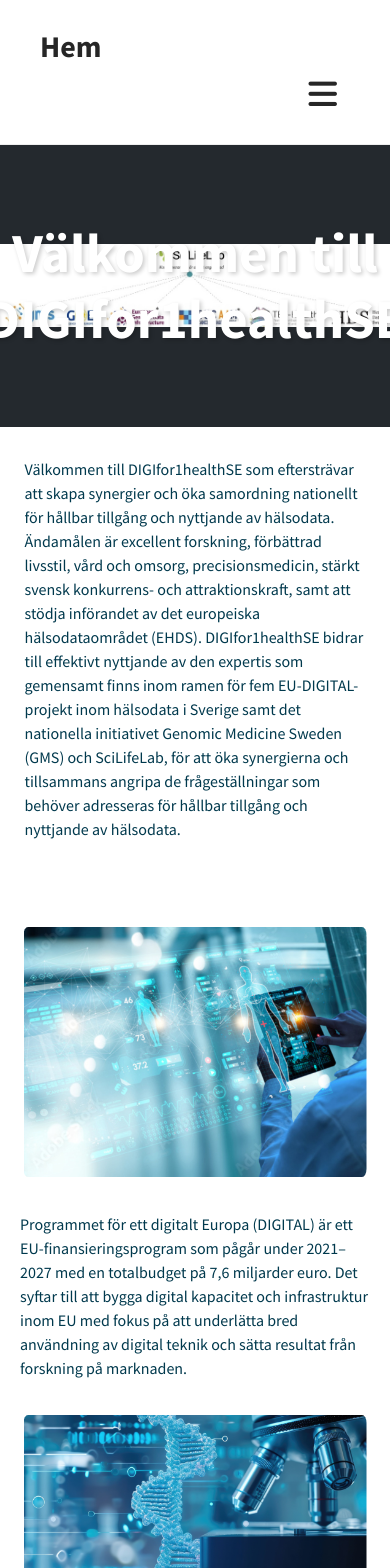
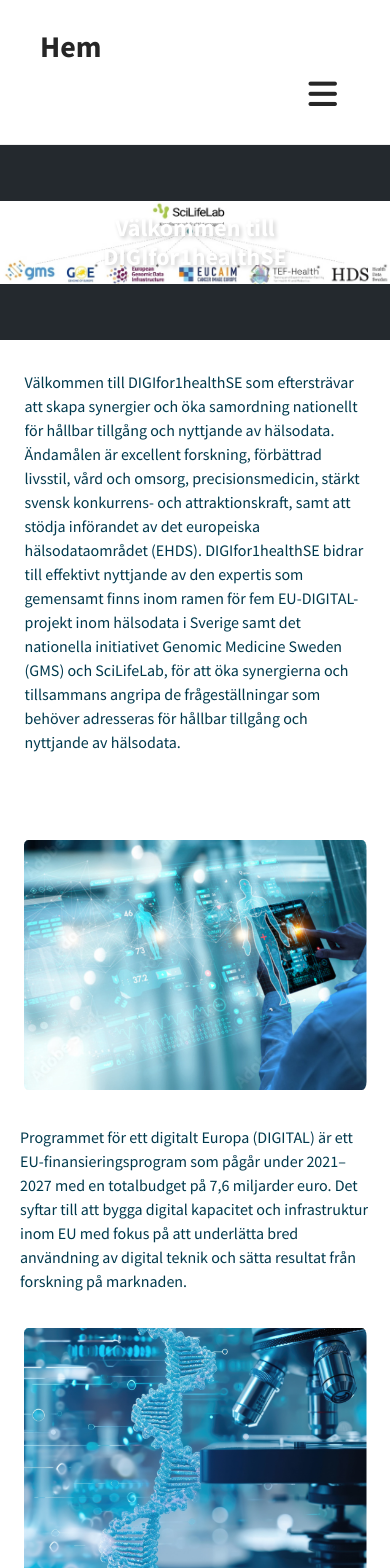
Before and after one commit to ScilifelabDataCentre/DIGIfor1Health_web, a Jekyll site: the page built from index.html, in a window 390 px wide. Shown: the top 1568 px of the page. Built offline with Jekyll 4.4.1, drawn with Linux system fonts in a browser that asks for light colours; a script that is not in the unit is left out; the list of posts is cut into pages by our own code; comment, search, counter and statistics services are not loaded.

Commit message:
Update _custom.scss

```diff
--- a/_sass/_custom.scss
+++ b/_sass/_custom.scss
@@ -13,14 +13,41 @@
     background-size: contain !important;
     background-position: center !important;
     background-repeat: no-repeat !important;
-    min-height: clamp(150px, 45vw, 800px) !important;
-    transition: min-height 0.3s ease-in-out;
+    min-height: clamp(100px, 50vw, 1000px) !important;
+    transition: all 0.4s cubic-bezier(0.4, 0, 0.2, 1);
     display: flex;
     align-items: center;
     justify-content: center;
 }
 
 .call-out h1 {
-    transition: font-size 0.3s ease-in-out;
+    transition: all 0.4s cubic-bezier(0.4, 0, 0.2, 1);
     text-shadow: 2px 2px 4px rgba(0, 0, 0, 0.2);
+    width: 100%;
+    max-width: 90vw;
+    margin: 0 auto;
 }
+
+@media screen and (max-width: 480px) {
+    .call-out h1 {
+        font-size: clamp(12px, 8vw, 24px) !important;
+    }
+}
+
+@media screen and (min-width: 481px) and (max-width: 768px) {
+    .call-out h1 {
+        font-size: clamp(20px, 10vw, 40px) !important;
+    }
+}
+
+@media screen and (min-width: 769px) and (max-width: 1024px) {
+    .call-out h1 {
+        font-size: clamp(30px, 12vw, 80px) !important;
+    }
+}
+
+@media screen and (min-width: 1025px) {
+    .call-out h1 {
+        font-size: clamp(40px, 15vw, 150px) !important;
+    }
+}
```
